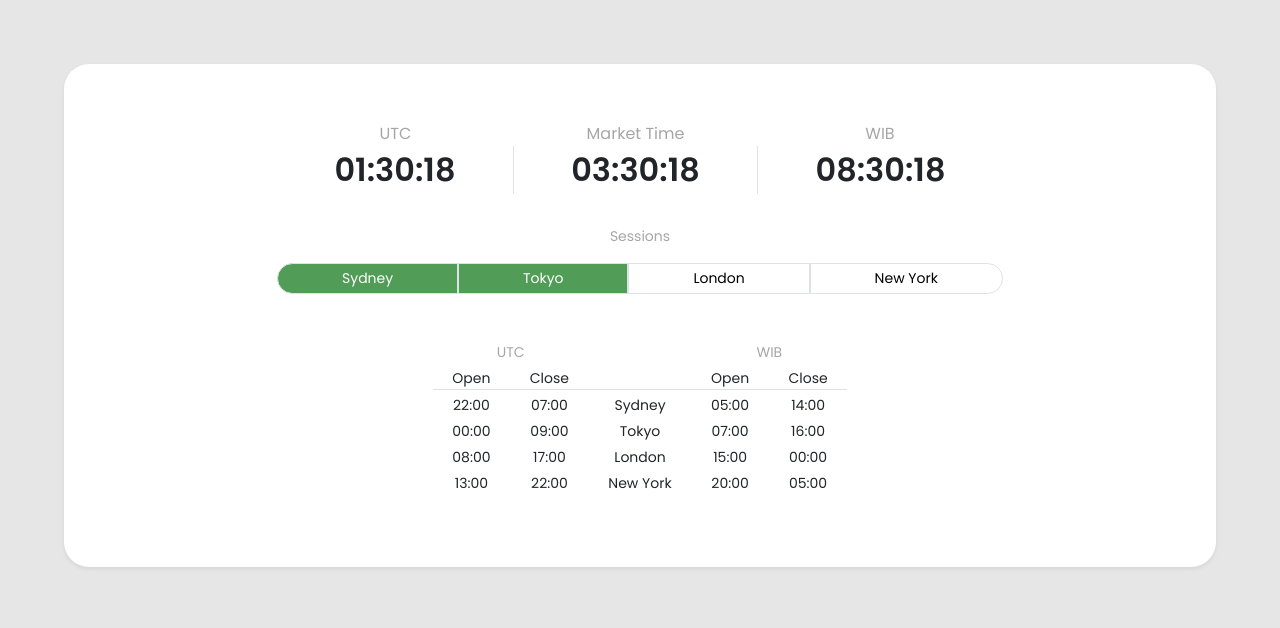
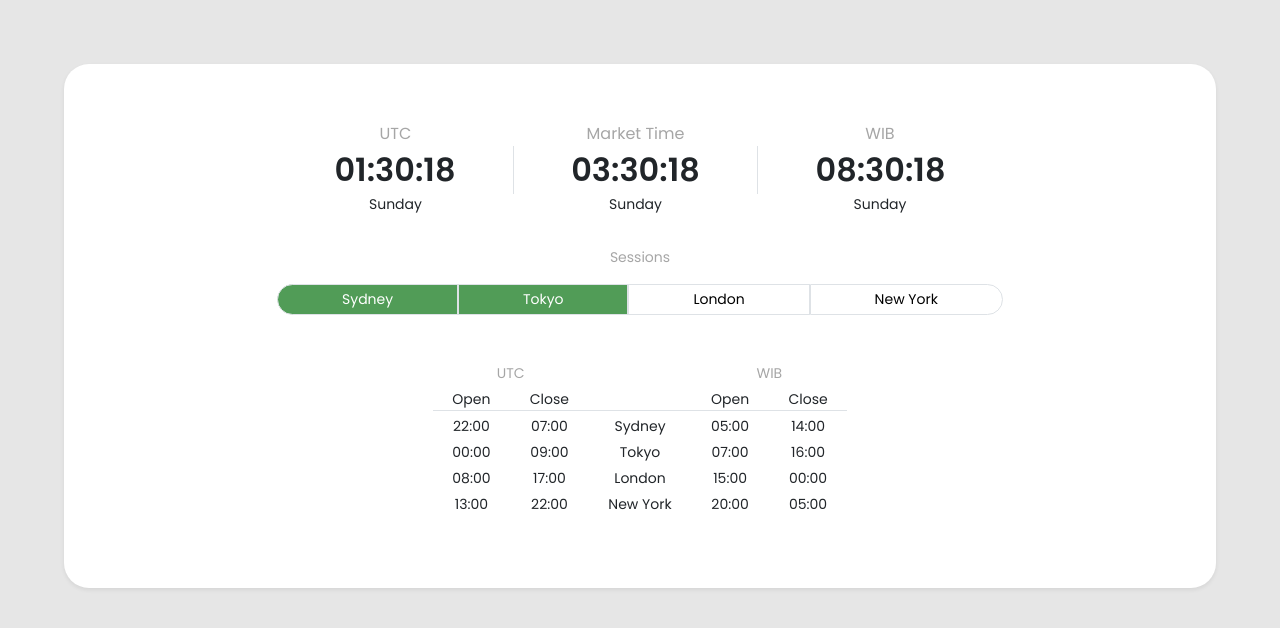
Before and after one commit to rayhanyp/time-sessions, a plain HTML site: page index.html in a window 1280 px wide. Drawn offline with nearby package versions, Linux system fonts and the light colour scheme.

Commit message:
Add files via upload

```diff
--- a/index.html
+++ b/index.html
@@ -2,7 +2,7 @@
 <html lang="en">
   <head>
     <meta charset="utf-8">
-    <title>Forex Analytics</title>
+    <title>Forex Time Sessions</title>
     <link href="https://cdn.jsdelivr.net/npm/bootstrap@5.3.3/dist/css/bootstrap.min.css" rel="stylesheet" integrity="sha384-QWTKZyjpPEjISv5WaRU9OFeRpok6YctnYmDr5pNlyT2bRjXh0JMhjY6hW+ALEwIH" crossorigin="anonymous">
     <link rel="preconnect" href="https://fonts.googleapis.com">
     <link rel="preconnect" href="https://fonts.gstatic.com" crossorigin>
@@ -52,6 +52,10 @@
             font-size: 32px;
             font-weight: 600;
         }
+        #day-utc-time, #day-wib-time, #day-market-time{
+            font-size: 14px;
+            font-weight: 400;
+        }
         #header-sessions{
             grid-area: header;
             color: #a6a6a6;
@@ -100,14 +104,17 @@
                     <div class="utc-time">
                         <div id="header-utc-time">UTC</div>
                         <div id="value-utc-time" class="border-end"></div>
+                        <div id="day-utc-time"></div>
                     </div>
                     <div id="market-time">
                         <div id="header-market-time">Market Time</div>
                         <div id="value-market-time"></div>
+                        <div id="day-market-time"></div>
                     </div>
                     <div class="wib-time">
                         <div id="header-wib-time">WIB</div>
                         <div id="value-wib-time" class="border-start"></div>
+                        <div id="day-wib-time"></div>
                     </div>
                 </div>
                 <div id="sessions" class="text-center">
@@ -159,16 +166,30 @@
             const wibClock = document.getElementById('value-wib-time');
             const utcClock = document.getElementById('value-utc-time');
             const marketClock = document.getElementById('value-market-time');
-            const sydneySession = document.getElementById('sydney')
-            const tokyoSession = document.getElementById('tokyo')
-            const londonSession = document.getElementById('london')
-            const newYorkSession = document.getElementById('new-york')
+
+            const wibDayName = document.getElementById('day-wib-time');
+            const utcDayName = document.getElementById('day-utc-time');
+            const marketDayName = document.getElementById('day-market-time');
+
+            const sydneySession = document.getElementById('sydney');
+            const tokyoSession = document.getElementById('tokyo');
+            const londonSession = document.getElementById('london');
+            const newYorkSession = document.getElementById('new-york');
 
             const now = new Date();
             const utc = new Date();
             const market = new Date();
+
             utc.setHours(utc.getHours()-7);
             market.setHours(market.getHours()-5);
+
+            const nowDay = now.toLocaleDateString("en-US", { weekday: "long" });
+            const utcDay = utc.toLocaleDateString("en-US", { weekday: "long" });
+            const marketDay = market.toLocaleDateString("en-US", { weekday: "long" });
+            wibDayName.textContent = nowDay;
+            utcDayName.textContent = utcDay;
+            marketDayName.textContent = marketDay;
+
             const utcHours = String(utc.getHours()).padStart(2, '0');
             const marketHours = String(market.getHours()).padStart(2, '0');
             const hours = String(now.getHours()).padStart(2, '0');
```
